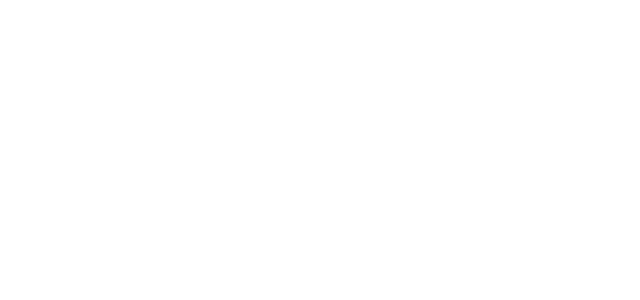
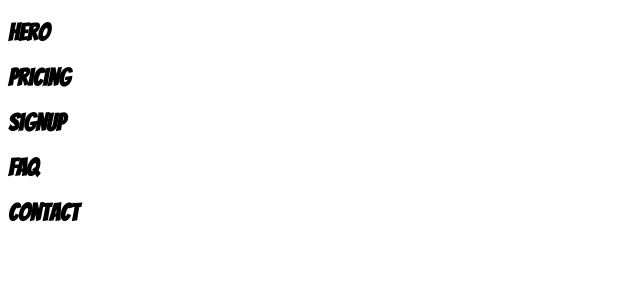
Before and after one commit to mattattaq/curbyourbins, a Vue app: page / in a window 1280 px wide. Shown: the top 300 px of the page, without its empty margins (0-640 px from the left). Built offline with nearby package versions, Linux system fonts and the light colour scheme.

Commit message:
[ wip ] - working on vague skeletons

```diff
--- a/index.html
+++ b/index.html
@@ -2,8 +2,11 @@
 <html lang="en">
   <head>
     <meta charset="UTF-8" />
-    <link rel="icon" type="image/svg+xml" href="/vite.svg" />
     <meta name="viewport" content="width=device-width, initial-scale=1.0" />
+    <link rel="preconnect" href="https://fonts.googleapis.com">
+    <link rel="preconnect" href="https://fonts.gstatic.com" crossorigin>
+    <link href="https://fonts.googleapis.com/css2?family=Bangers&display=swap" rel="stylesheet">
+    <link href="https://fonts.googleapis.com/css2?family=Roboto+Mono:wght@400;700&display=swap" rel="stylesheet">
     <title>Vite + Vue</title>
   </head>
   <body>
--- a/src/App.vue
+++ b/src/App.vue
@@ -1,9 +1,17 @@
 <script setup>
-
+import Hero from './components/Hero.vue'
+import Pricing from './components/Pricing.vue'
+import Signup from './components/Signup.vue'
+import FAQ from './components/FAQ.vue'
+import Contact from './components/Contact.vue'
 </script>
 
 <template>
-
+  <Hero />
+  <Pricing />
+  <Signup />
+  <FAQ />
+  <Contact />
 </template>
 
 <style scoped></style>
--- /dev/null
+++ b/src/components/Contact.vue
@@ -0,0 +1,10 @@
+<script setup>
+</script>
+<!-- Contact: A way for people to reach you. -->
+<template>
+    <section>
+        <h2>Contact</h2>
+    </section>
+</template>
+
+<style scoped></style>
--- /dev/null
+++ b/src/components/FAQ.vue
@@ -0,0 +1,10 @@
+<script setup>
+</script>
+<!-- FAQ: When, where, how it works. -->
+<template>
+    <section>
+        <h2>FAQ</h2>
+    </section>
+</template>
+
+<style scoped></style>
--- /dev/null
+++ b/src/components/Hero.vue
@@ -0,0 +1,11 @@
+<script setup>
+</script>
+<!-- Hero Section: Quick pitch—"Skip the hassle! For $5, we handle your trash bins."
+ How It Works: Simple steps (e.g., "1. Schedule, 2. Pay, 3. Relax").-->
+<template>
+    <section>
+        <h2>Hero</h2>
+    </section>
+</template>
+
+<style scoped></style>
--- /dev/null
+++ b/src/components/Pricing.vue
@@ -0,0 +1,10 @@
+<script setup>
+</script>
+<!-- Pricing & Deals: Weekly rate + potential prepay discount (e.g., $18/month instead of $20). -->
+<template>
+    <section>
+        <h2>Pricing</h2>
+    </section>
+</template>
+
+<style scoped></style>
--- /dev/null
+++ b/src/components/Signup.vue
@@ -0,0 +1,10 @@
+<script setup>
+</script>
+<!-- Sign-Up / Booking Form: Address, preferred contact, payment. -->
+<template>
+    <section>
+        <h2>Signup</h2>
+    </section>
+</template>
+
+<style scoped></style>
--- a/src/style.css
+++ b/src/style.css
@@ -0,0 +1,7 @@
+body {
+  font-family: 'Roboto Mono', monospace;
+}
+
+h1, h2, h3 {
+  font-family: 'Bangers', sans-serif;
+}
```
